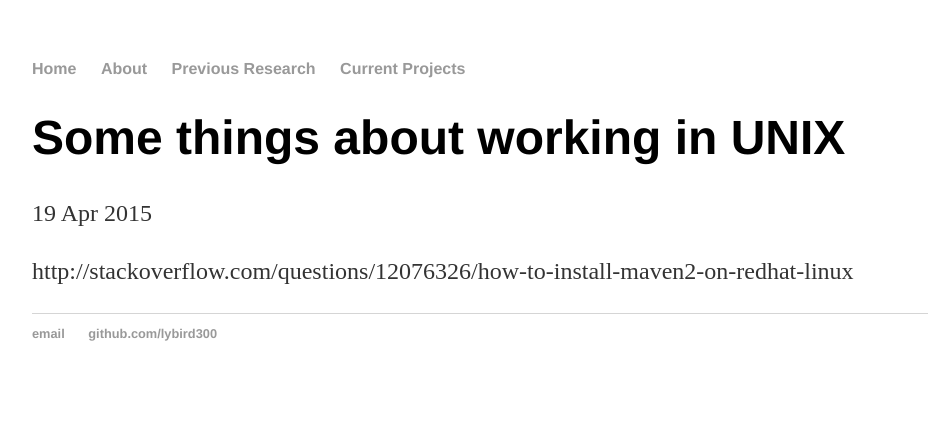
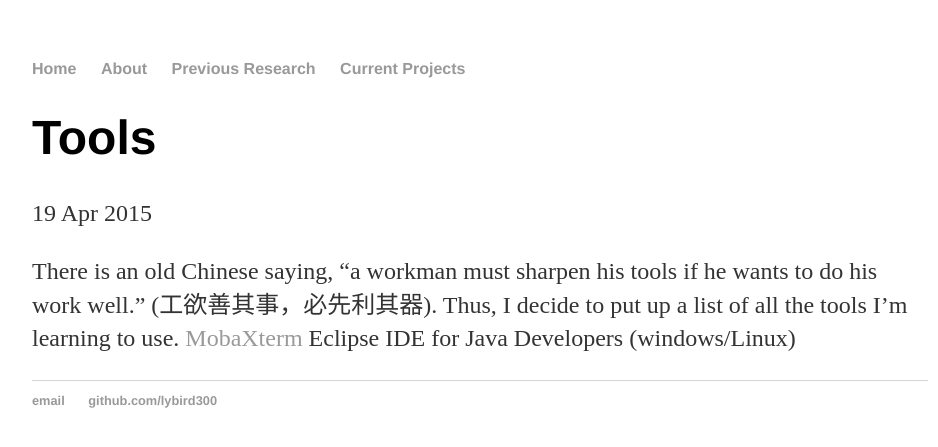
Before and after one commit to lybird300/lybird300.github.io, a Jekyll site: the page built from _posts/2015-04-26-unix.md, in a window 1280 px wide. Shown: the top 447 px of the page, without its empty margins (160-1098 px from the left). Built offline with Jekyll 4.4.1, drawn with Linux system fonts in a browser that asks for light colours.

Commit message:
Update 2015-04-26-unix.md

```diff
--- a/_posts/2015-04-26-unix.md
+++ b/_posts/2015-04-26-unix.md
@@ -1,7 +1,8 @@
 ---
 layout: post
-title: "Some things about working in UNIX"
+title: "Tools"
 date: 2015-04-19
 ---
-
-http://stackoverflow.com/questions/12076326/how-to-install-maven2-on-redhat-linux
+There is an old Chinese saying, "a workman must sharpen his tools if he wants to do his work well." (工欲善其事，必先利其器). Thus, I decide to put up a list of all the tools I'm learning to use.
+<a href="http://mobaxterm.mobatek.net/">MobaXterm</a>
+Eclipse IDE for Java Developers (windows/Linux)
```
